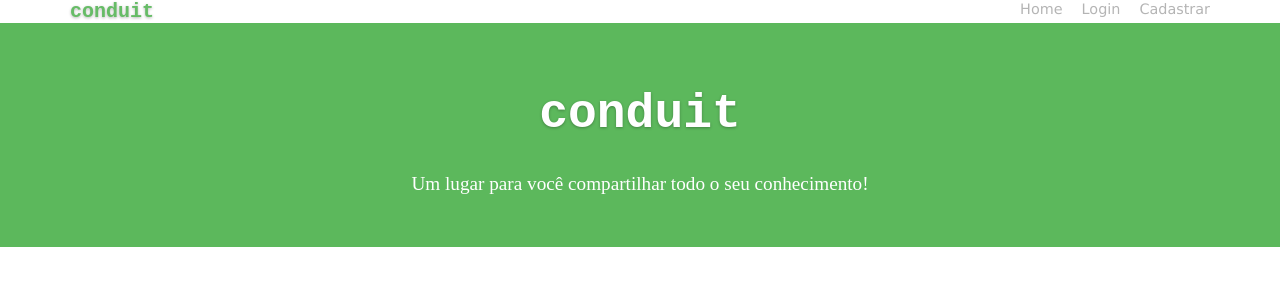
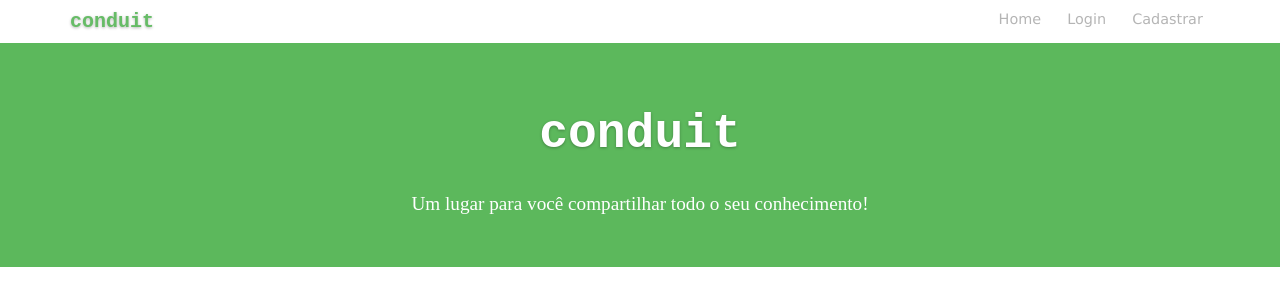
Before and after one commit to maiconm/conduit-vue, a Vue app: page / in a window 1280 px wide. Shown: the top 306 px of the page. Built offline with nearby package versions, Linux system fonts and the light colour scheme.

Commit message:
Aprimora as margens e preenchimentos da barra de navegação.

```diff
--- a/src/components/Header.vue
+++ b/src/components/Header.vue
@@ -38,6 +38,9 @@
 </script>
 
 <style scoped>
+  nav {
+    margin: 10px;
+  }
   #logo {
     font-size: 1.25em;
     color: #66bc66;
@@ -47,8 +50,9 @@
   .menu {
     color: #0000004b;
     font-family: 'Lucida Sans', 'Lucida Sans Regular', 'Lucida Grande', 'Lucida Sans Unicode', Geneva, Verdana, sans-serif;
-    margin-left: 1em;
-    font-size: 0.9em;
+    margin-left: .5em;
+    padding: .5em;
+    font-size: .9em;
 
   }
   .float-right {
```
